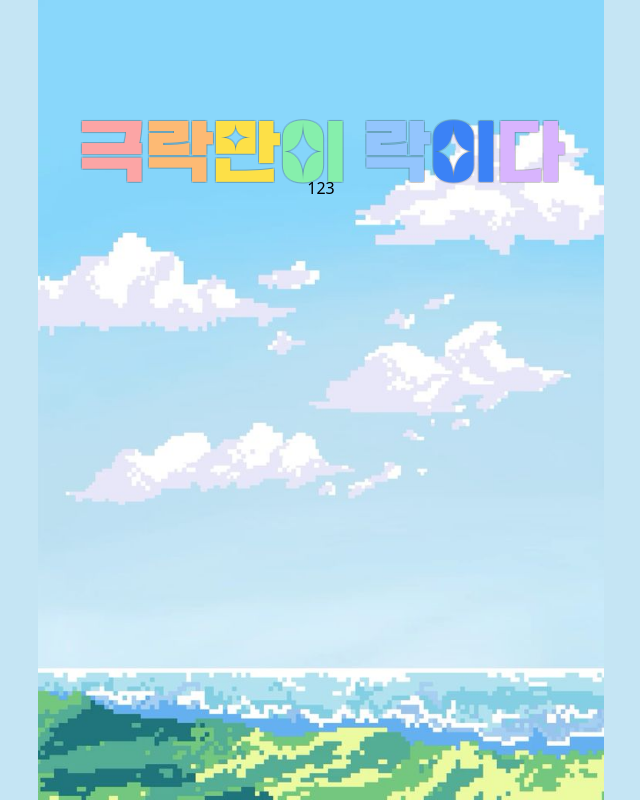
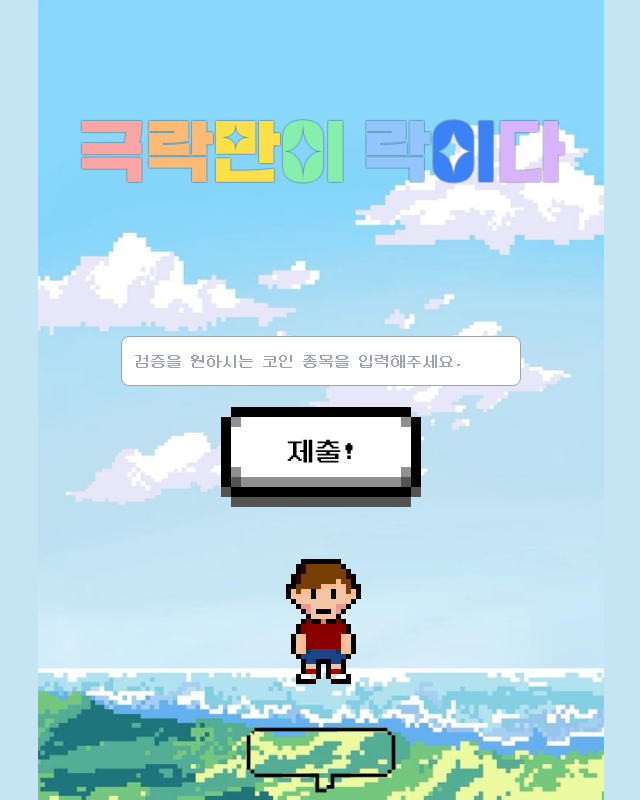
Before and after one commit to LeeJaeHo99/Yes-Or-No, a Next.js app: page /coin in a window 1280 px wide. Shown: the whole page, without its empty margins (319-959 px from the left). Built offline with nearby package versions, Linux system fonts and the light colour scheme.

Commit message:
coin, stock 페이지 수정 + 픽셀 남자아이 + 픽셀 말풍선 추가

```diff
--- a/src/app/coin/page.tsx
+++ b/src/app/coin/page.tsx
@@ -1,7 +1,25 @@
-export default function CoinPage(){
-    return(
-        <div>
-            123
-        </div>
+import TextInput from "@/components/TextInput";
+import Inner from "@/components/Inner";
+import PixelBox from "../../components/PixelBox";
+import Image from "next/image";
+
+export default function CoinPage() {
+    return (
+        <Inner>
+            <TextInput name={"코인 종목"} />
+            <PixelBox text={"제출"} href={"/"} />
+            <Image
+                src={"/images/boy.png"}
+                width={160}
+                height={160}
+                alt="픽셀 남자 아이"
+            />
+                <Image
+                    src={"/images/speech-bubble.png"}
+                    width={160}
+                    height={160}
+                    alt="픽셀 남자 아이"
+                />
+        </Inner>
     );
 }
--- a/src/app/page.tsx
+++ b/src/app/page.tsx
@@ -1,15 +1,16 @@
 import PixelBox from '../components/PixelBox';
+import Inner from '../components/Inner';
 
 export default function Home() {
     return (
         <div>
-            <div className="inner flex flex-col items-center justify-between relative w-full max-w-[1000px] h-full m-auto">
+            <Inner>
                 <div className="pixel-btn--wrap flex items-center justify-center flex-col gap-5 mt-40">
                     <PixelBox text={'로또'} href={'lotto'}/>
                     <PixelBox text={'코인'} href={'coin'}/>
                     <PixelBox text={'주식'} href={'stock'}/>
                 </div>
-            </div>
+            </Inner>
         </div>
     );
 }
--- a/src/app/stock/page.tsx
+++ b/src/app/stock/page.tsx
@@ -1,7 +1,10 @@
-export default function StockPage(){
-    return(
-        <div>
-            123
-        </div>
+import TextInput from "@/components/TextInput";
+import Inner from "@/components/Inner";
+
+export default function StockPage() {
+    return (
+        <Inner>
+            <TextInput name={"주식 이름"} />
+        </Inner>
     );
 }
--- a/src/components/Header.tsx
+++ b/src/components/Header.tsx
@@ -1,6 +1,9 @@
+import Link from "next/link";
+
 export default function Header() {
     return (
         <header className="title-wrap flex items-center justify-center gap-[60px] w-full h-12 mt-32">
+            <Link href={'/'}>
                 <h1 className="font-pBold text-7xl text-center">
                     <span className="text-red-300">극</span>
                     <span className="text-orange-300">락</span>
@@ -10,6 +13,7 @@ export default function Header() {
                     <span className="text-blue-500">이</span>
                     <span className="text-purple-300">다</span>
                 </h1>
+            </Link>
         </header>
     );
 }
--- /dev/null
+++ b/src/components/Inner.tsx
@@ -0,0 +1,7 @@
+export default function Inner({ children }) {
+    return (
+        <div className="inner flex flex-col items-center justify-between relative w-full max-w-[800px] h-full m-auto">
+            {children}
+        </div>
+    );
+}
--- /dev/null
+++ b/src/components/TextInput.tsx
@@ -0,0 +1,9 @@
+type InputName = {
+    name: string;
+}
+
+export default function TextInput({name}: InputName){
+    return(
+        <input className="w-3/5 max-w-[400px] py-3 px-3 mt-40 border border-gray-400 rounded-lg font-DGM outline-none" type="text" placeholder={`검증을 원하시는 ${name}을 입력해주세요.`}/>
+    );
+}
```
Also changed, not shown: public/images/boy.png (added), public/images/speech-bubble.png (added). Lines whose indentation alone changed are shown as unchanged.
